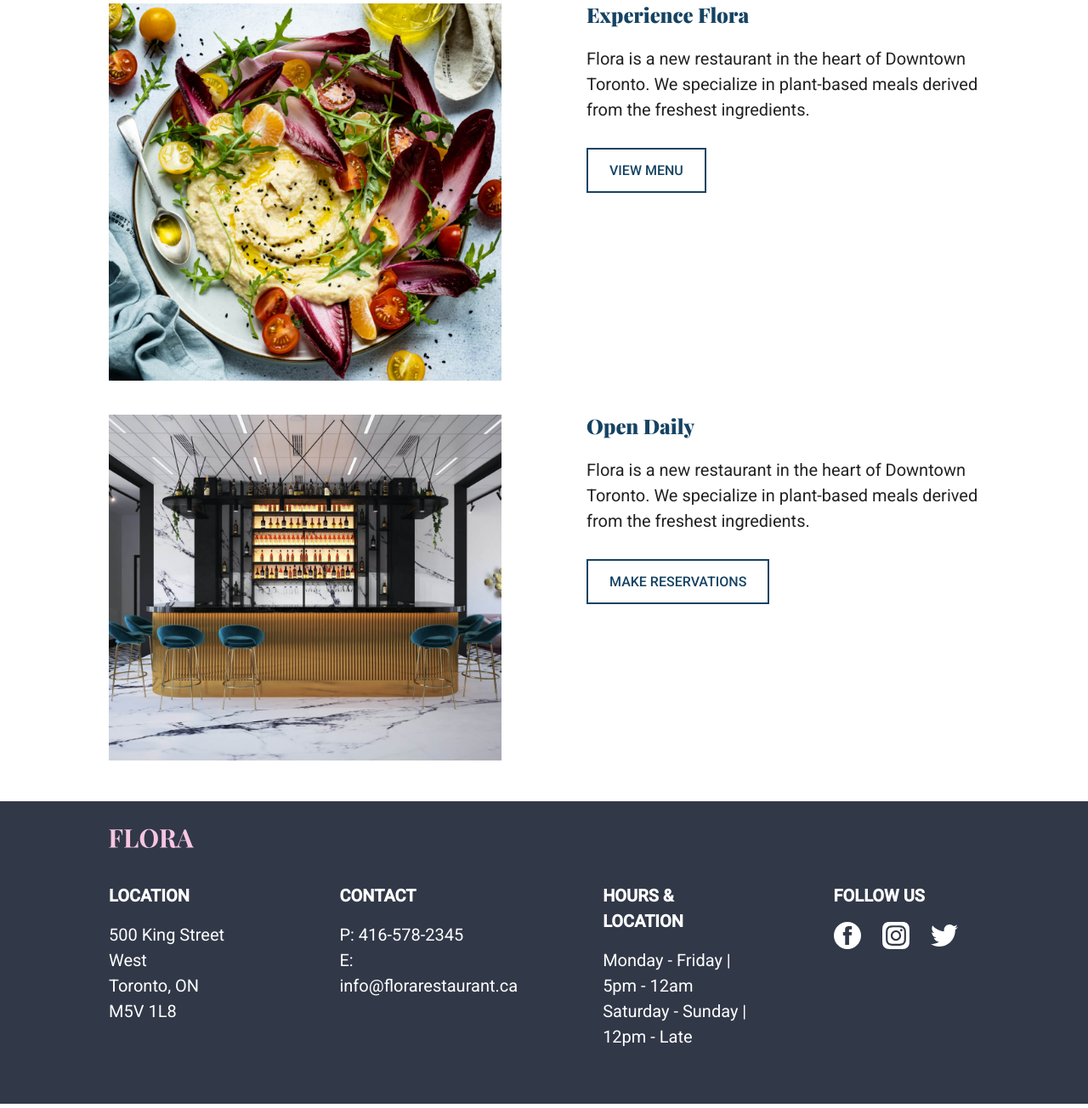
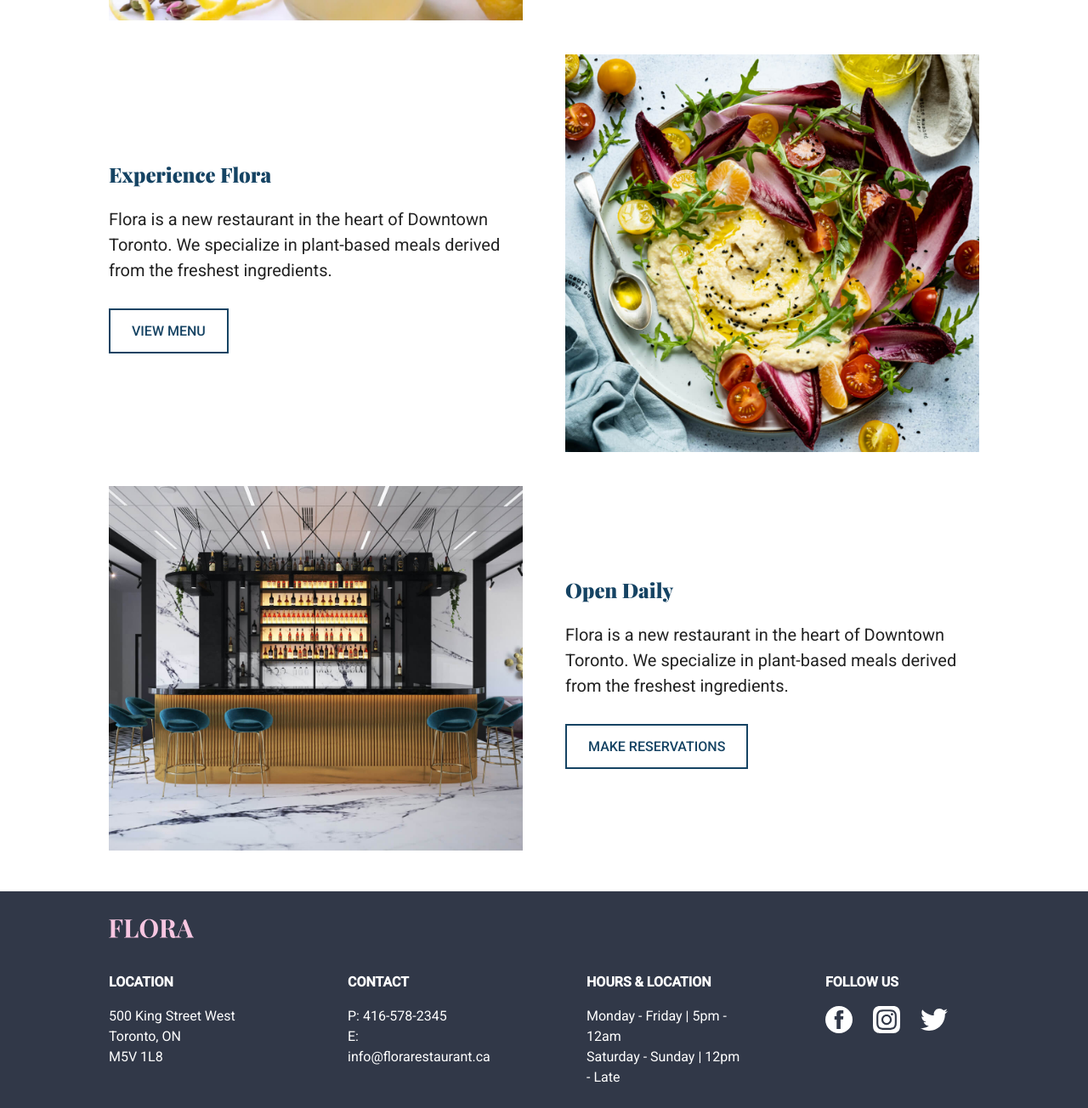
Before and after one commit to kim-atkinson/flora, a plain HTML site: page index.html in a window 1280 px wide. Shown: the part 1411-2715 px from the top of the page at 85% size. Drawn offline with nearby package versions, Linux system fonts and the light colour scheme.

Commit message:
Reworked some html markup and styles for the home page.

```diff
--- a/css/styles.css
+++ b/css/styles.css
@@ -48,6 +48,8 @@ p {
 
 .about__header {
   margin-top: 2em;
+  display: flex;
+  justify-content: center;
 }
 
 .about__heading {
@@ -56,6 +58,7 @@ p {
   color: var(--color-primary);
   line-height: 1.2;
   text-transform: capitalize;
+  max-width: 570px;
 }
 
 .section__heading {
@@ -68,8 +71,9 @@ p {
   margin-top: 2em;
 }
 
-.content {
-  justify-content: center;
+.centered-element {
+  margin: auto;
+  position: relative;
 }
 
 /* Buttons */
@@ -122,19 +126,20 @@ p {
 @media screen and (min-width: 768px) {
   .grid--cols-2 {
     grid-template-columns: 1fr 1fr;
-    grid-gap: 100px;
+    grid-gap: 5rem;
   }
 
   .grid--cols-4 {
     grid-template-columns: 1fr 1fr;
-    grid-gap: 100px;
+    grid-gap: 10rem;
+    row-gap: 5rem;
   }
 }
 
 @media screen and (min-width: 1080px) {
   .grid--cols-4 {
     grid-template-columns: 1fr 1fr 1fr 1fr;
-    grid-gap: 100px;
+    grid-gap: 10rem;
   }
 }
 
@@ -203,7 +208,7 @@ p {
   justify-content: space-between;
   align-items: center;
   flex-wrap: wrap;
-  padding: 1.5rem 3rem;
+  padding: 1.5rem 2rem;
 }
 
 .nav__list {
@@ -252,6 +257,7 @@ p {
 .container {
   width: 80%;
   margin: 0 auto;
+  max-width: 1196px;
 }
 
 /* Menu Header */
@@ -280,6 +286,7 @@ footer {
   color: #ffffff;
   margin-top: 4.8rem;
   padding: 2.4rem 0;
+  font-size: 1.6rem;
 }
 
 .footer__heading {
@@ -289,6 +296,9 @@ footer {
 
 .logo__footer {
   margin-bottom: 2.4rem;
+}
+.footer__p {
+  margin: 0;
 }
 
 .icon {
@@ -373,6 +383,10 @@ img {
   .hero-heading {
     font-size: 4.8rem;
   }
+
+  .reverse {
+    order: 2;
+  }
 }
 
 @media screen and (min-width: 1060px) {
--- a/index.html
+++ b/index.html
@@ -47,8 +47,8 @@
         </header>
         <div class="content-wrap">
           <div class="grid grid--cols-2">
-            <div><img src="images/lemon-cocktails.jpg" alt=""></div>
-            <div class="content">
+           <img src="images/lemon-cocktails.jpg" alt="">
+            <div class="content centered-element">
               <h3 class="section__heading">Relax with us</h3>
               <p>
                 Flora is a new restaurant in the heart of Downtown Toronto. We specialize in
@@ -64,8 +64,8 @@
       <section class="menu container">
         <div class="content-wrap">
           <div class="grid grid--cols-2">
-            <div><img src="images/hummus-main.jpg" alt=""></div>
-            <div class="content">
+            <img class="reverse" src="images/hummus-main.jpg" alt="">
+            <div class="content centered-element">
               <h3 class="section__heading">Experience Flora</h3>
               <p>
                 Flora is a new restaurant in the heart of Downtown Toronto. We specialize in
@@ -80,9 +80,9 @@
       </section>
       <section class="reservations container">
         <div class="content-wrap">
-          <div class="grid grid--cols-2">
-            <div><img src="images/restaurant-bar.jpg" alt=""></div>
-            <div class="content">
+          <div class="grid grid--cols-2 feature">
+            <img src="images/restaurant-bar.jpg" alt="" ">
+            <div class="content centered-element">
               <h3 class="section__heading">Open Daily</h3>
               <p>
                 Flora is a new restaurant in the heart of Downtown Toronto. We specialize in
```
